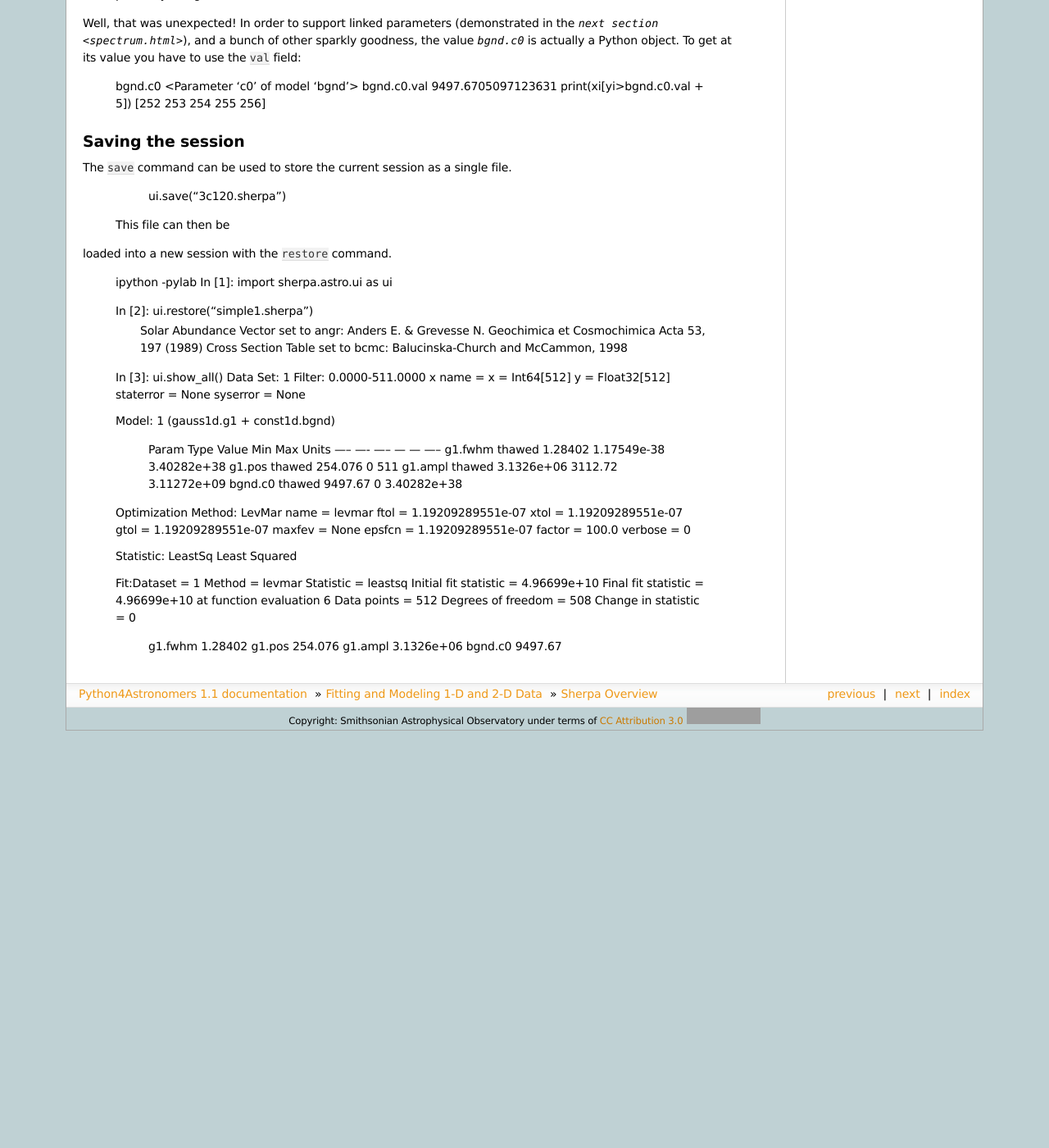
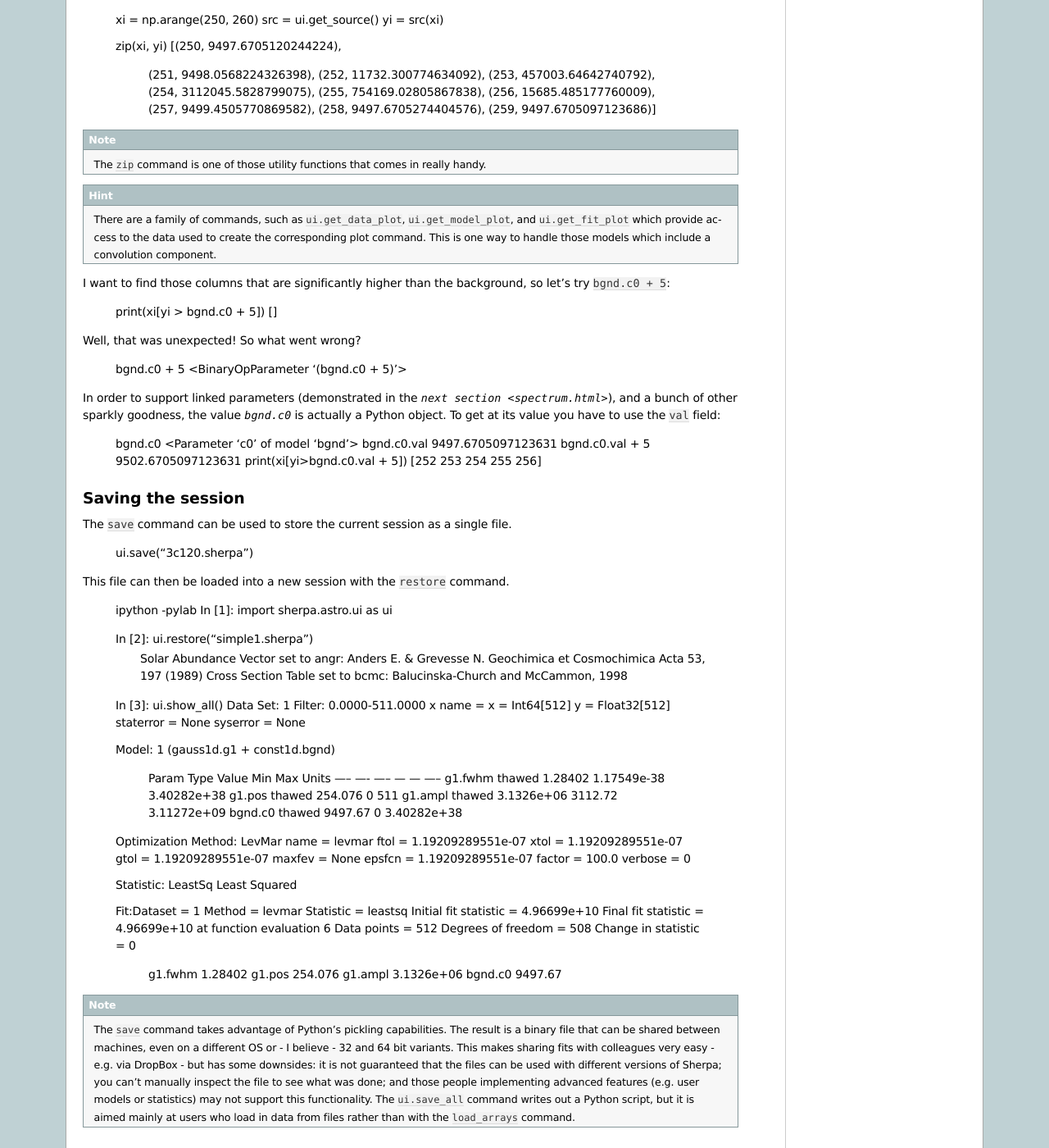
Before and after one commit to python4astronomers/python4astronomers, a Sphinx documentation site: the page built from source/fitting/sherpa.rst, in a window 1280 px wide and 1400 px high, scrolled down 4537 px. Shown: the whole window at 82% size. Built offline with Sphinx 7.4.7, drawn with Linux system fonts in a browser that asks for light colours; formulas are drawn with MathJax 3; before the commit the page ends 5428 px from its top, so only the background shows below that; some of the changed text lies outside the part shown; grey boxes are pictures that could not be loaded.

Commit message:
Fill out the initial sherpa fit section.

```diff
--- a/source/fitting/sherpa.rst
+++ b/source/fitting/sherpa.rst
@@ -85,8 +85,12 @@
   dataset number ``1`` (which is the default); data set ids can be
   integers or strings (for example "src" and "bgnd"). Some routines
   work on a single dataset and some on all; for some commands
-  the id value can be left out to use the default (``load_arrays``
-  is not one of these).
+  the id value can be left out to use the default (``plot_data``
+  is and ``load_arrays`` isn't).
+
+.. Hint::
+  Try out ``d1 = ui.get_data()`` and ``dir(d1)``.
+
 
 Set up the model
 ^^^^^^^^^^^^^^^^
@@ -110,6 +114,10 @@
   have a value, range, and can be thawed (can be adjusted during
   a fit) or frozen (will not be fixed).
 
+.. Hint::
+  Try out ``dir(g1)``. As shown below, the source expression
+  can be retrieved with ``ui.get_source``.
+
 It would be nice if the optimizer were guaranteed to find the
 best fit no matter where you start (and the quality of the data),
 but it often helps to try and give the system a helping hand.
@@ -129,10 +137,12 @@
      g1.pos       thawed          254            0          511
      g1.ampl      thawed  3.11272e+06      3112.72  3.11272e+09
 
-The reason for freezing the ``fwhm`` parameter before the ``guess``
-is to avoid a strange error message
-(``ParameterErr: parameter g1.fwhm
-has a hard minimum of 1.17549e-38``).
+.. Note::
+  The reason for freezing the ``fwhm`` parameter before the ``guess``
+  is to avoid a strange error message
+  (``ParameterErr: parameter g1.fwhm
+  has a hard minimum of 1.17549e-38``) that is specific to the
+  ``gauss1d`` model.
 
 Selecting a statistic and optimizer
 ^^^^^^^^^^^^^^^^^^^^^^^^^^^^^^^^^^^
@@ -196,10 +206,12 @@
      g1.ampl        3.14129e+06
 
 .. Note::
+  The values you get depend on both the OS and build type
+  (32 vs 64 bit).
+
+.. Hint::
   The ``fit`` command will fit all loaded datasets when called
   with no id; use ``fit(1)`` to fit a single dataset.
-
-.. Note::
   The screen output from the ``fit`` command can also be
   retrieved as a structure (a Python object) using the
   ``ui.get_fit_results()`` command.
@@ -219,6 +231,12 @@
 .. image:: 3c120_fit_resid1.png
    :scale: 75
 
+.. Hint::
+  The level of screen output created by Sherpa can be controlled
+  using the Python logging module <insert link here>. Unless you
+  have used a similar library in another language, it will appear
+  needlessly complex and we unfortunately don't have time to discuss it here.
+
 Adding a component
 ^^^^^^^^^^^^^^^^^^
 
@@ -299,13 +317,25 @@
   The ``zip`` command is one of those utility functions that
   comes in really handy.
 
+.. Hint::
+  There are a family of commands, such as ``ui.get_data_plot``,
+  ``ui.get_model_plot``, and ``ui.get_fit_plot`` which provide
+  access to the data used to create the corresponding plot command.
+  This is one way to handle those models which include a convolution
+  component.
+
 I want to find those columns that are significantly higher than
 the background, so let's try ``bgnd.c0 + 5``:
 
   print(xi[yi > bgnd.c0 + 5])
   []
 
-Well, that was unexpected! In order to support linked parameters
+Well, that was unexpected! So what went wrong?
+
+  bgnd.c0 + 5
+  <BinaryOpParameter '(bgnd.c0 + 5)'>
+
+In order to support linked parameters
 (demonstrated in the `next section <spectrum.html>`), and a
 bunch of other sparkly goodness, the
 value `bgnd.c0` is actually a Python object. To get at its value
@@ -315,6 +345,8 @@
   <Parameter 'c0' of model 'bgnd'>
   bgnd.c0.val
   9497.6705097123631
+  bgnd.c0.val + 5
+  9502.6705097123631
   print(xi[yi>bgnd.c0.val + 5])
   [252 253 254 255 256]
 
@@ -326,7 +358,7 @@
 
   ui.save("3c120.sherpa")
 
- This file can then be
+This file can then be
 loaded into a new session with the ``restore`` command.
 
   ipython -pylab
@@ -379,3 +411,18 @@
      g1.pos         254.076
      g1.ampl        3.1326e+06
      bgnd.c0        9497.67
+
+.. Note::
+  The ``save`` command takes advantage of Python's pickling
+  capabilities. The result is a binary file that can be shared between
+  machines, even on a different OS or - I believe - 32 and 64 bit
+  variants. This makes sharing fits with colleagues very easy
+  - e.g. via DropBox - but has some downsides: it is not guaranteed
+  that the files can be used with different versions of Sherpa;
+  you can't manually inspect the file to see what was done;
+  and those people implementing advanced features
+  (e.g. user models or statistics) may not
+  support this functionality. The ``ui.save_all`` command
+  writes out a Python script, but it is aimed mainly at users who
+  load in data from files rather than with the ``load_arrays``
+  command.
```
Also changed, not shown: other parts of source/fitting/sherpa.rst (+1 -1 lines).
